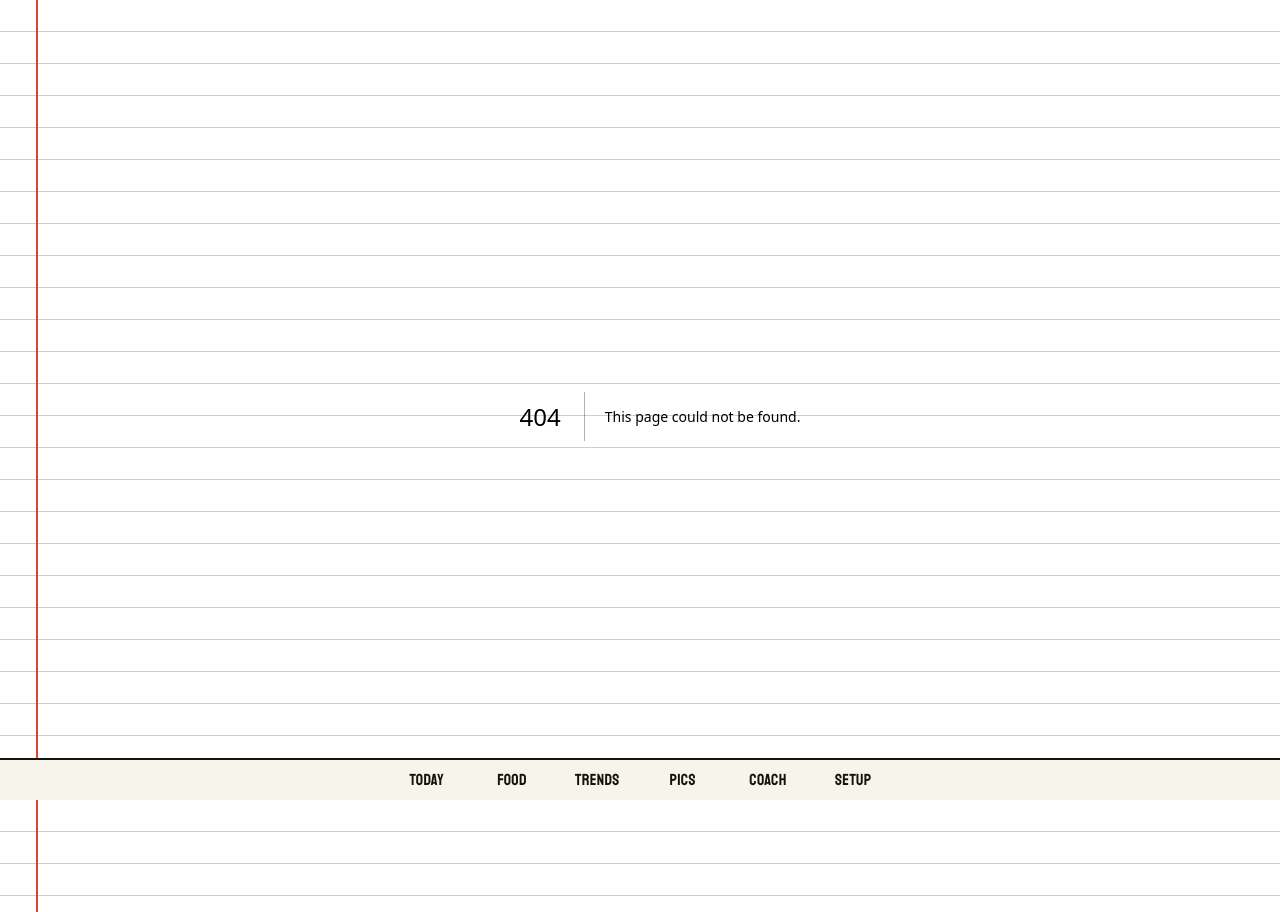
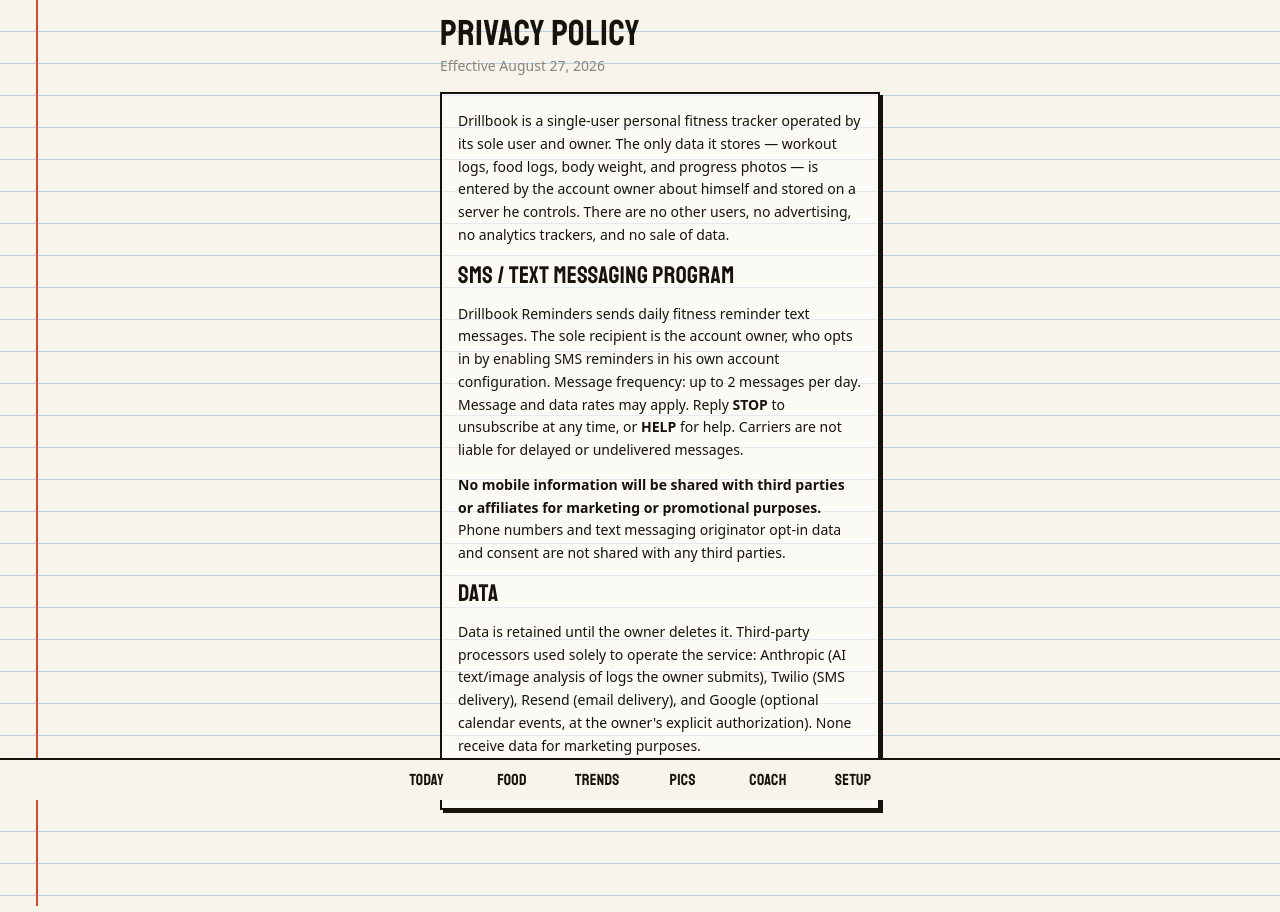
Before and after one commit to tor-iv/drillbook, a Next.js app: page /privacy in a window 1280 px wide. Before the commit this address had no page. Built offline with nearby package versions, Linux system fonts and the light colour scheme.

Commit message:
Public /privacy and /terms pages with A2P-required SMS language

```diff
--- /dev/null
+++ b/src/app/privacy/page.tsx
@@ -0,0 +1,47 @@
+// Public page (excluded from the PIN wall) — required for A2P 10DLC campaign
+// vetting, which verifies the SMS privacy language below.
+export const metadata = { title: "Privacy Policy — Drillbook" };
+
+export default function PrivacyPage() {
+  return (
+    <main className="prose-sm max-w-none">
+      <h1 className="font-display text-4xl leading-none">Privacy Policy</h1>
+      <p className="mt-1 text-sm text-pencil">Effective August 27, 2026</p>
+
+      <div className="marker-box mt-4 flex flex-col gap-3 p-4 text-sm leading-relaxed">
+        <p>
+          Drillbook is a single-user personal fitness tracker operated by its sole user and owner. The only data it
+          stores — workout logs, food logs, body weight, and progress photos — is entered by the account owner about
+          himself and stored on a server he controls. There are no other users, no advertising, no analytics trackers,
+          and no sale of data.
+        </p>
+
+        <h2 className="font-display text-2xl">SMS / Text Messaging Program</h2>
+        <p>
+          Drillbook Reminders sends daily fitness reminder text messages. The sole recipient is the account owner, who
+          opts in by enabling SMS reminders in his own account configuration. Message frequency: up to 2 messages per
+          day. Message and data rates may apply. Reply <strong>STOP</strong> to unsubscribe at any time, or{" "}
+          <strong>HELP</strong> for help. Carriers are not liable for delayed or undelivered messages.
+        </p>
+        <p>
+          <strong>
+            No mobile information will be shared with third parties or affiliates for marketing or promotional
+            purposes.
+          </strong>{" "}
+          Phone numbers and text messaging originator opt-in data and consent are not shared with any third parties.
+        </p>
+
+        <h2 className="font-display text-2xl">Data</h2>
+        <p>
+          Data is retained until the owner deletes it. Third-party processors used solely to operate the service:
+          Anthropic (AI text/image analysis of logs the owner submits), Twilio (SMS delivery), Resend (email delivery),
+          and Google (optional calendar events, at the owner&apos;s explicit authorization). None receive data for
+          marketing purposes.
+        </p>
+        <p>
+          Contact: <a className="underline" href="mailto:vcox484@gmail.com">vcox484@gmail.com</a>
+        </p>
+      </div>
+    </main>
+  );
+}
--- /dev/null
+++ b/src/app/terms/page.tsx
@@ -0,0 +1,37 @@
+// Public page (excluded from the PIN wall) — companion to /privacy for A2P
+// campaign vetting.
+export const metadata = { title: "Terms of Service — Drillbook" };
+
+export default function TermsPage() {
+  return (
+    <main>
+      <h1 className="font-display text-4xl leading-none">Terms of Service</h1>
+      <p className="mt-1 text-sm text-pencil">Effective August 27, 2026</p>
+
+      <div className="marker-box mt-4 flex flex-col gap-3 p-4 text-sm leading-relaxed">
+        <p>
+          Drillbook is a private, single-user personal fitness tracking application. Access is restricted to the
+          account owner. The service is provided as-is, without warranty; fitness and nutrition figures are estimates,
+          not medical advice.
+        </p>
+
+        <h2 className="font-display text-2xl">SMS Terms</h2>
+        <p>
+          By enabling SMS reminders (Drillbook Reminders), the account owner consents to receive up to 2 recurring
+          automated fitness reminder text messages per day at the mobile number he provides. Consent is not a condition
+          of any purchase; nothing is sold through this service. Message and data rates may apply. Message frequency
+          may vary. Reply <strong>STOP</strong> to cancel at any time, <strong>HELP</strong> for help. Carriers are not
+          liable for delayed or undelivered messages.
+        </p>
+        <p>
+          Mobile information and messaging consent are not shared with third parties or affiliates for marketing or
+          promotional purposes. See the <a className="underline" href="/privacy">Privacy Policy</a>.
+        </p>
+
+        <p>
+          Contact: <a className="underline" href="mailto:vcox484@gmail.com">vcox484@gmail.com</a>
+        </p>
+      </div>
+    </main>
+  );
+}
--- a/src/proxy.ts
+++ b/src/proxy.ts
@@ -5,8 +5,15 @@
 // Edge-safe: verifies the cookie signature only (jose runs on Edge; the DB
 // does not). API routes are excluded from the matcher and enforce their own
 // auth — the Shortcut endpoints must work without a browser cookie.
+// Publicly reachable pages (no PIN): legal pages required for SMS carrier
+// (A2P) vetting — the vetter must be able to load them.
+const PUBLIC_ROUTES = ["/privacy", "/terms"];
+
 export async function proxy(request: NextRequest) {
   const { pathname } = request.nextUrl;
+  if (PUBLIC_ROUTES.some((r) => pathname.startsWith(r))) {
+    return NextResponse.next();
+  }
 
   const token = request.cookies.get(AUTH_COOKIE)?.value;
   let authed = false;
```
